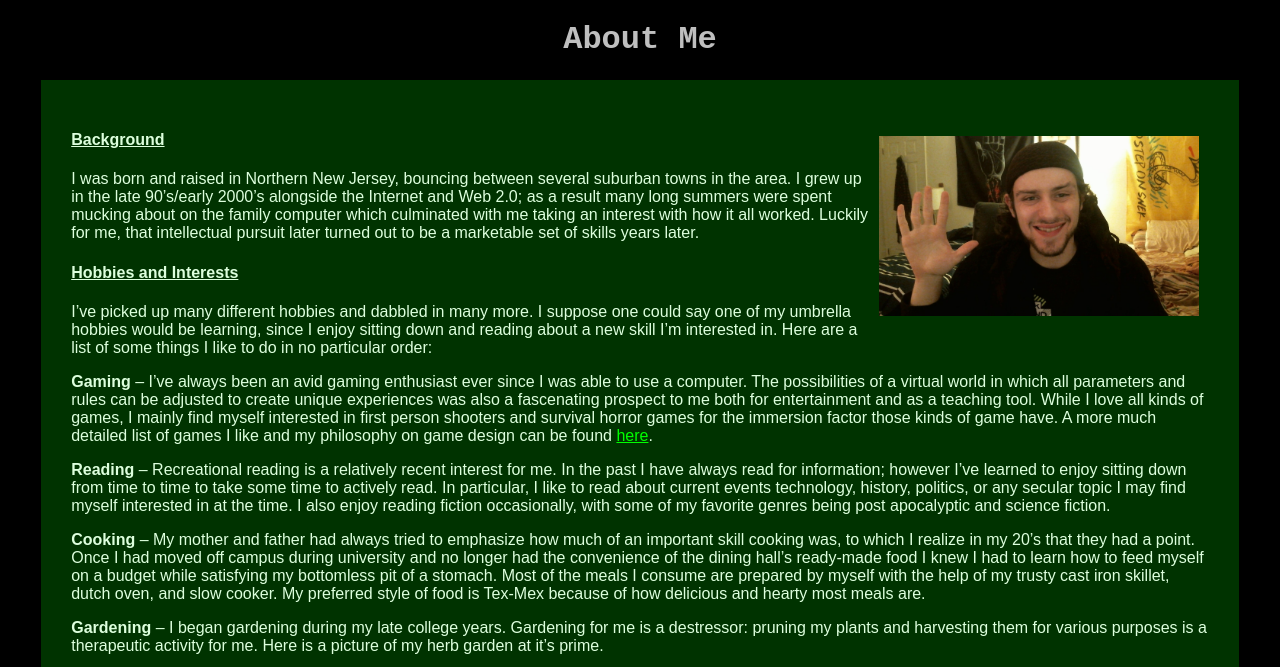
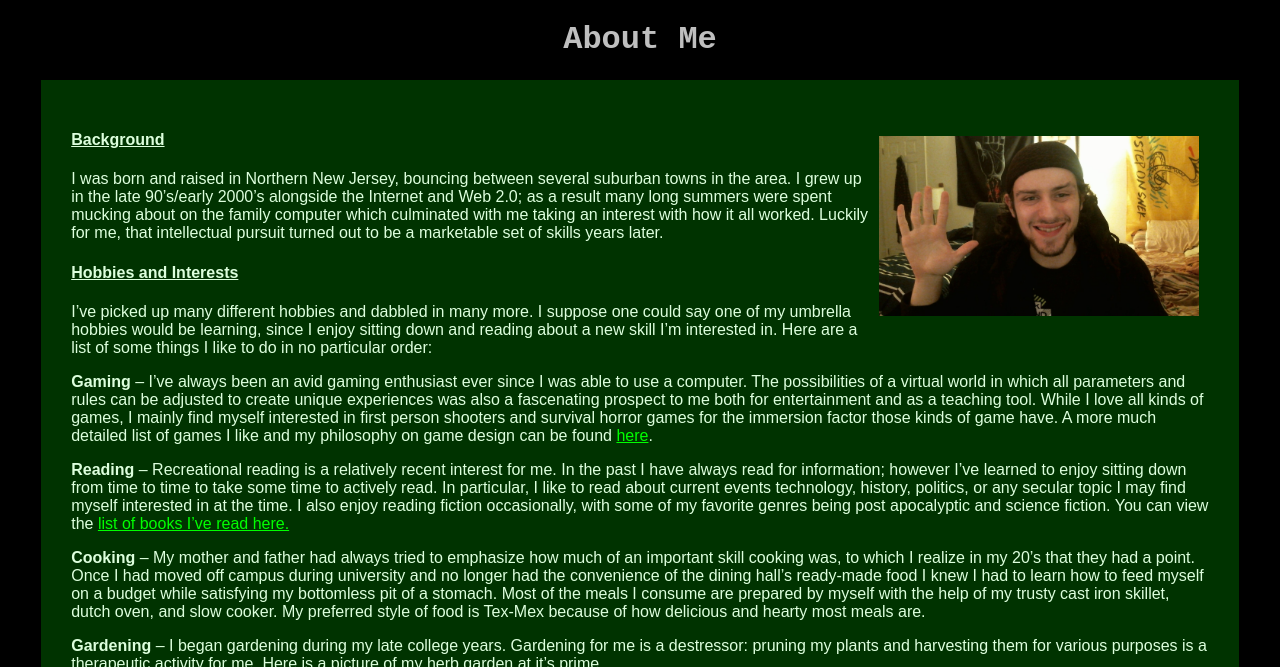
Before and after one commit to jakehempel/jakehempel.us, a Jekyll site: the page built from about.md, in a window 1280 px wide, cut to the strip 0-667 px from the top of the page. Built offline with Jekyll 4.4.1, drawn with Linux system fonts in a browser that asks for light colours.

```diff
--- a/about.md
+++ b/about.md
@@ -6,14 +6,14 @@
 ![Headshot](/assets/img/me.jpg){:style="float: right; padding: 10px; width: 320px; height: 180px"}
 
 <h4>Background</h4>
-I was born and raised in Northern New Jersey, bouncing between several suburban towns in the area. I grew up in the late 90's/early 2000's alongside the Internet and Web 2.0; as a result many long summers were spent mucking about on the family computer which culminated with me taking an interest with how it all worked. Luckily for me, that intellectual pursuit later turned out to be a marketable set of skills years later.
+I was born and raised in Northern New Jersey, bouncing between several suburban towns in the area. I grew up in the late 90's/early 2000's alongside the Internet and Web 2.0; as a result many long summers were spent mucking about on the family computer which culminated with me taking an interest with how it all worked. Luckily for me, that intellectual pursuit turned out to be a marketable set of skills years later.
 
 <h4>Hobbies and Interests</h4>
 I've picked up many different hobbies and dabbled in many more. I suppose one could say one of my umbrella hobbies would be learning, since I enjoy sitting down and reading about a new skill I'm interested in. Here are a list of some things I like to do in no particular order:
 
 **Gaming** -- I've always been an avid gaming enthusiast ever since I was able to use a computer. The possibilities of a virtual world in which all parameters and rules can be adjusted to create unique experiences was also a fascenating prospect to me both for entertainment and as a teaching tool. While I love all kinds of games, I mainly find myself interested in first person shooters and survival horror games for the immersion factor those kinds of game have. A more much detailed list of games I like and my philosophy on game design can be found <a href="musings/2019/02/05/games.html">here</a>.
 
-**Reading** -- Recreational reading is a relatively recent interest for me. In the past I have always read for information; however I've learned to enjoy sitting down from time to time to take some time to actively read. In particular, I like to read about current events technology, history, politics, or any secular topic I may find myself interested in at the time. I also enjoy reading fiction occasionally, with some of my favorite genres being post apocalyptic and science fiction.
+**Reading** -- Recreational reading is a relatively recent interest for me. In the past I have always read for information; however I've learned to enjoy sitting down from time to time to take some time to actively read. In particular, I like to read about current events technology, history, politics, or any secular topic I may find myself interested in at the time. I also enjoy reading fiction occasionally, with some of my favorite genres being post apocalyptic and science fiction. You can view the [list of books I've read here.](/library.html)
 
 **Cooking** -- My mother and father had always tried to emphasize how much of an important skill cooking was, to which I realize in my 20's that they had a point. Once I had moved off campus during university and no longer had the convenience of the dining hall's ready-made food I knew I had to learn how to feed myself on a budget while satisfying my bottomless pit of a stomach. Most of the meals I consume are prepared by myself with the help of my trusty cast iron skillet,  dutch oven, and slow cooker. My preferred style of food is Tex-Mex because of how delicious and hearty most meals are.
 
```
